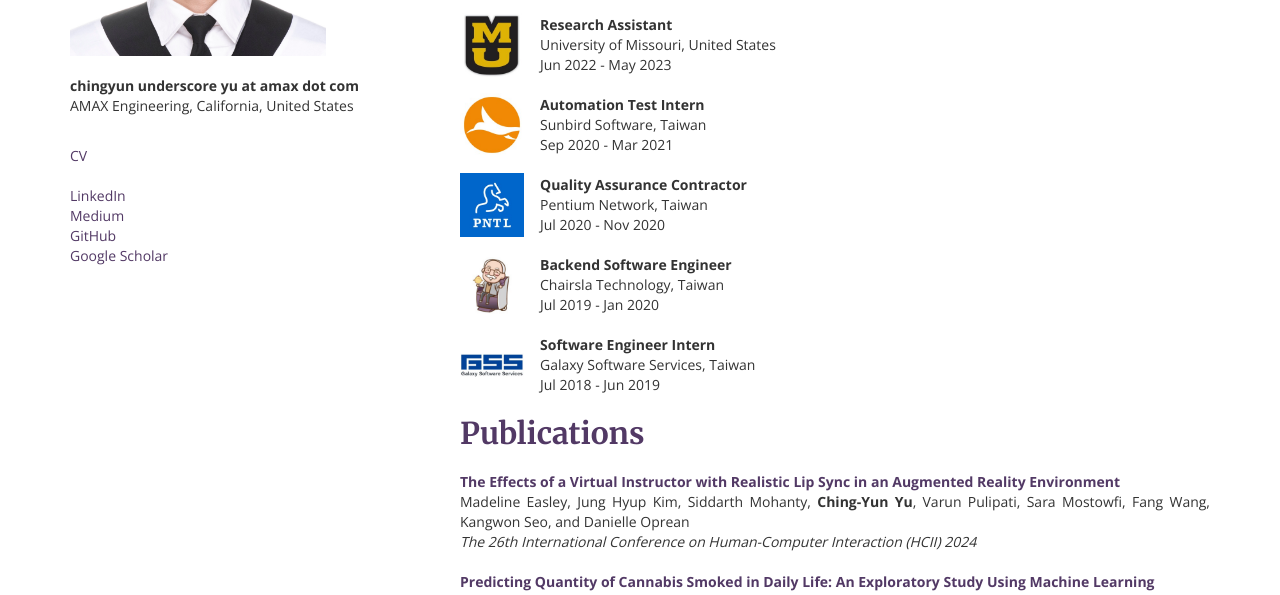
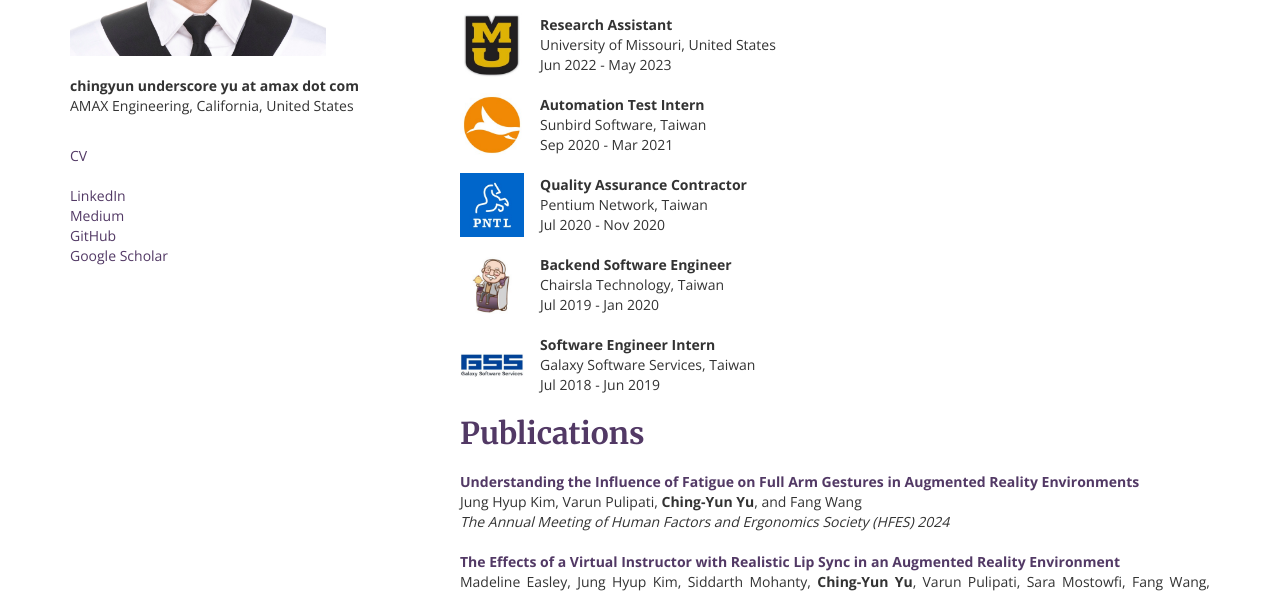
Before and after one commit to chingyunyu/chingyunyu.github.io, a plain HTML site: page index.html in a window 1280 px wide. Shown: the part 340-935 px from the top of the page. Drawn offline with nearby package versions, Linux system fonts and the light colour scheme.

Commit message:
update code

```diff
--- a/index.html
+++ b/index.html
@@ -149,6 +149,19 @@
 
                 <div style="margin-top:3%; text-align:justify;">
                     <b>
+                        <a href="https://doi.org/10.1177/10711813241261685">
+                            Understanding the Influence of Fatigue on Full Arm Gestures in Augmented Reality Environments
+                        </a>
+                    </b>
+                    <br>
+                    Jung Hyup Kim, Varun Pulipati, <b>Ching-Yun Yu</b>, and Fang Wang
+                    <br>
+                    <i>The Annual Meeting of Human Factors and Ergonomics Society (HFES) 2024</i>
+
+                    <br>
+                    <br>
+
+                    <b>
                         <a href="https://doi.org/10.1007/978-3-031-61041-7_1">
                             The Effects of a Virtual Instructor with Realistic Lip Sync in an Augmented Reality Environment
                         </a>
```
